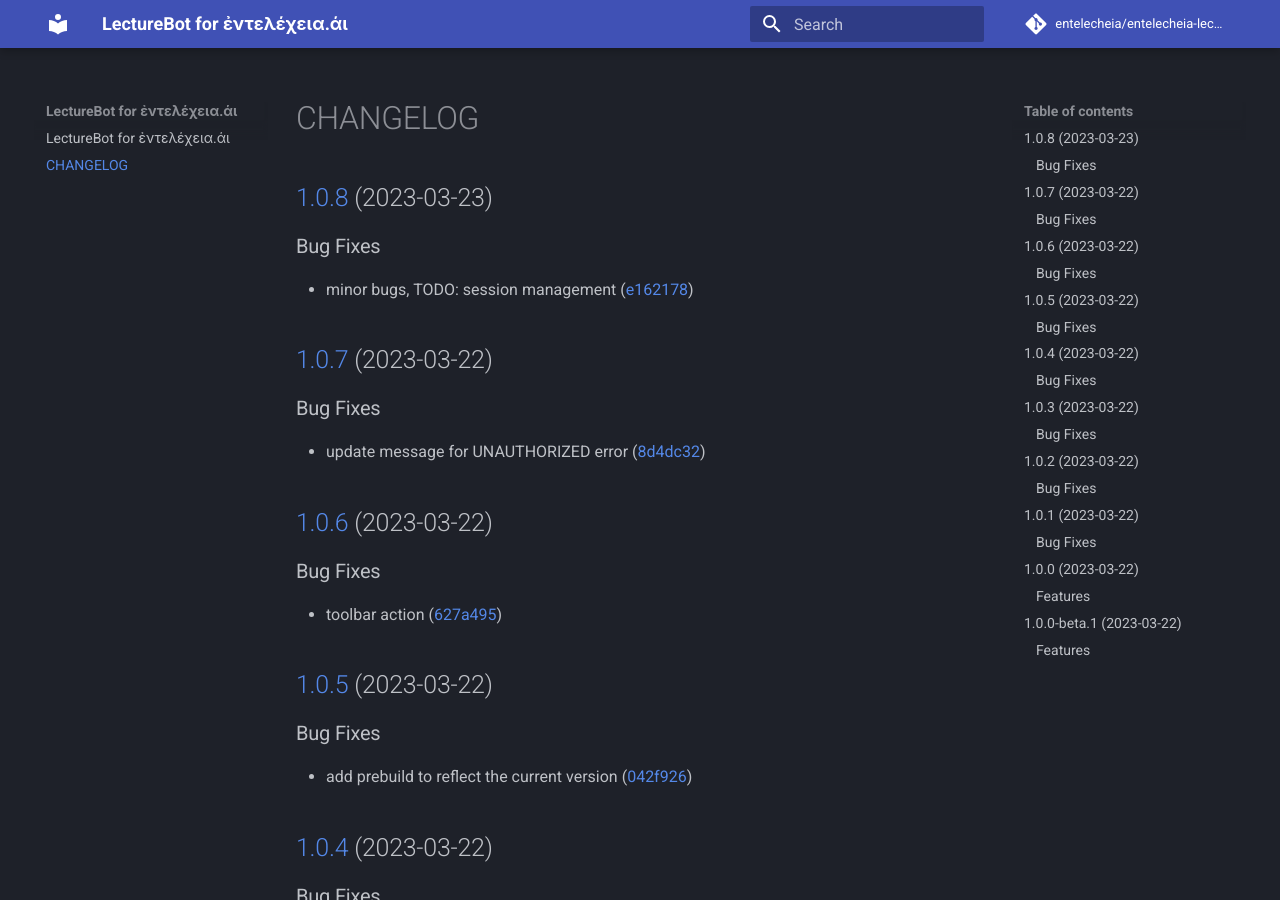
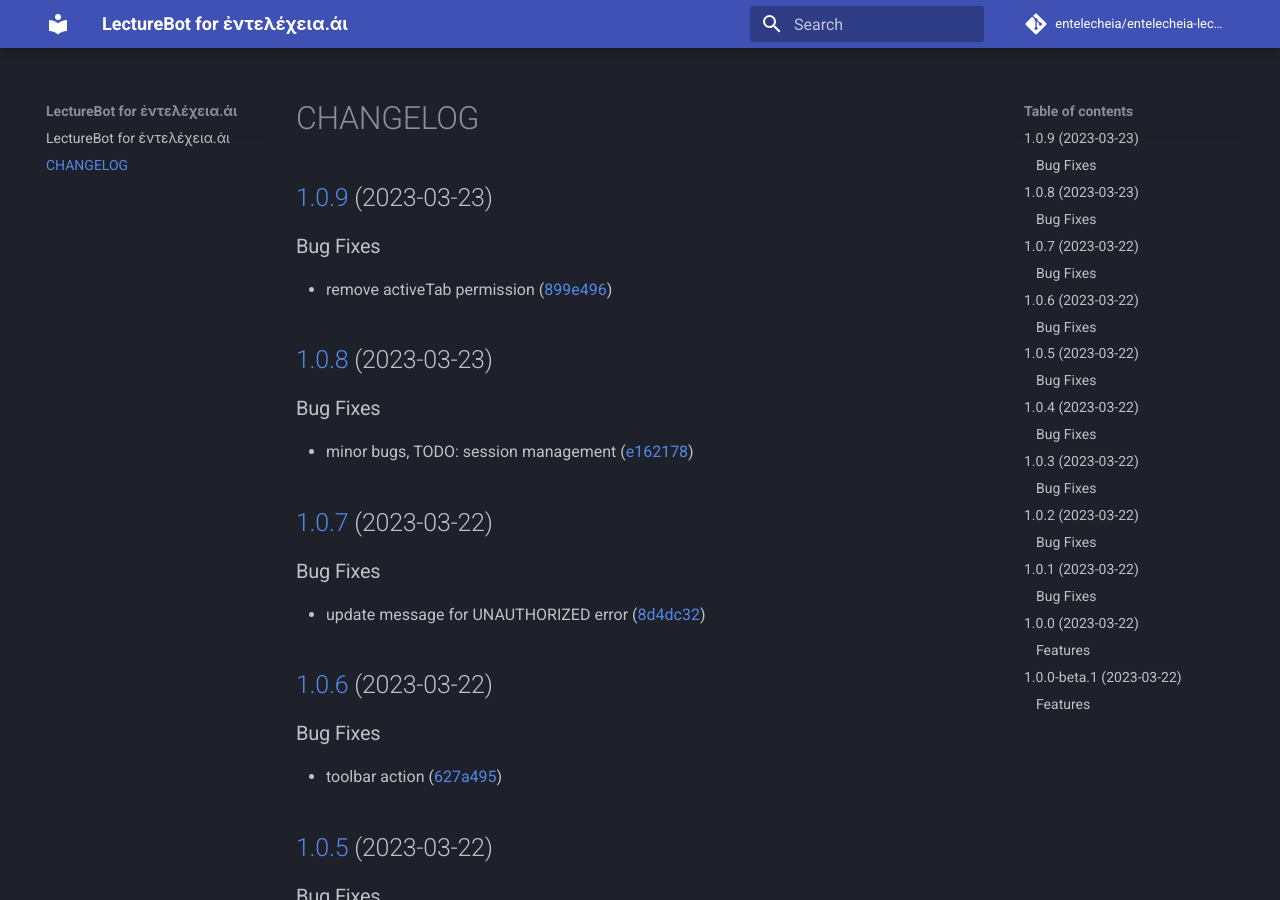
Before and after one commit to entelecheia/entelecheia-lecture-bot, an MkDocs documentation site: the page built from docs/CHANGELOG.md, in a window 1280 px wide and 900 px high. Built offline with MkDocs 1.6.1 and Material for MkDocs 9.7.7, drawn with Linux system fonts in a browser that asks for light colours; comment, search, counter and statistics services are not loaded.

Commit message:
chore(release): :rocket: 1.0.9 [skip ci]
## [1.0.9](https://github.com/entelecheia/entelecheia-lecture-bot/compare/v1.0.8...v1.0.9) (2023-03-23)

### Bug Fixes

* remove activeTab permission ([899e496](https://github.com/entelecheia/entelecheia-lecture-bot/commit/899e49610acfcfe3c10c7afc2dd72e9326e15e23))

```diff
--- a/docs/CHANGELOG.md
+++ b/docs/CHANGELOG.md
@@ -1,3 +1,10 @@
+## [1.0.9](https://github.com/entelecheia/entelecheia-lecture-bot/compare/v1.0.8...v1.0.9) (2023-03-23)
+
+
+### Bug Fixes
+
+* remove activeTab permission ([899e496](https://github.com/entelecheia/entelecheia-lecture-bot/commit/899e49610acfcfe3c10c7afc2dd72e9326e15e23))
+
 ## [1.0.8](https://github.com/entelecheia/entelecheia-lecture-bot/compare/v1.0.7...v1.0.8) (2023-03-23)
 
 
--- a/package.json
+++ b/package.json
@@ -1,6 +1,6 @@
 {
     "name": "entelecheia-lecture-bot",
-    "version": "1.0.8",
+    "version": "1.0.9",
     "description": "Chrome extension to ask questions and get answers from the ChatGPT",
     "author": "entelecheia",
     "license": "MIT",
```
Also changed, not shown: static/manifest.json, 1 other file.
